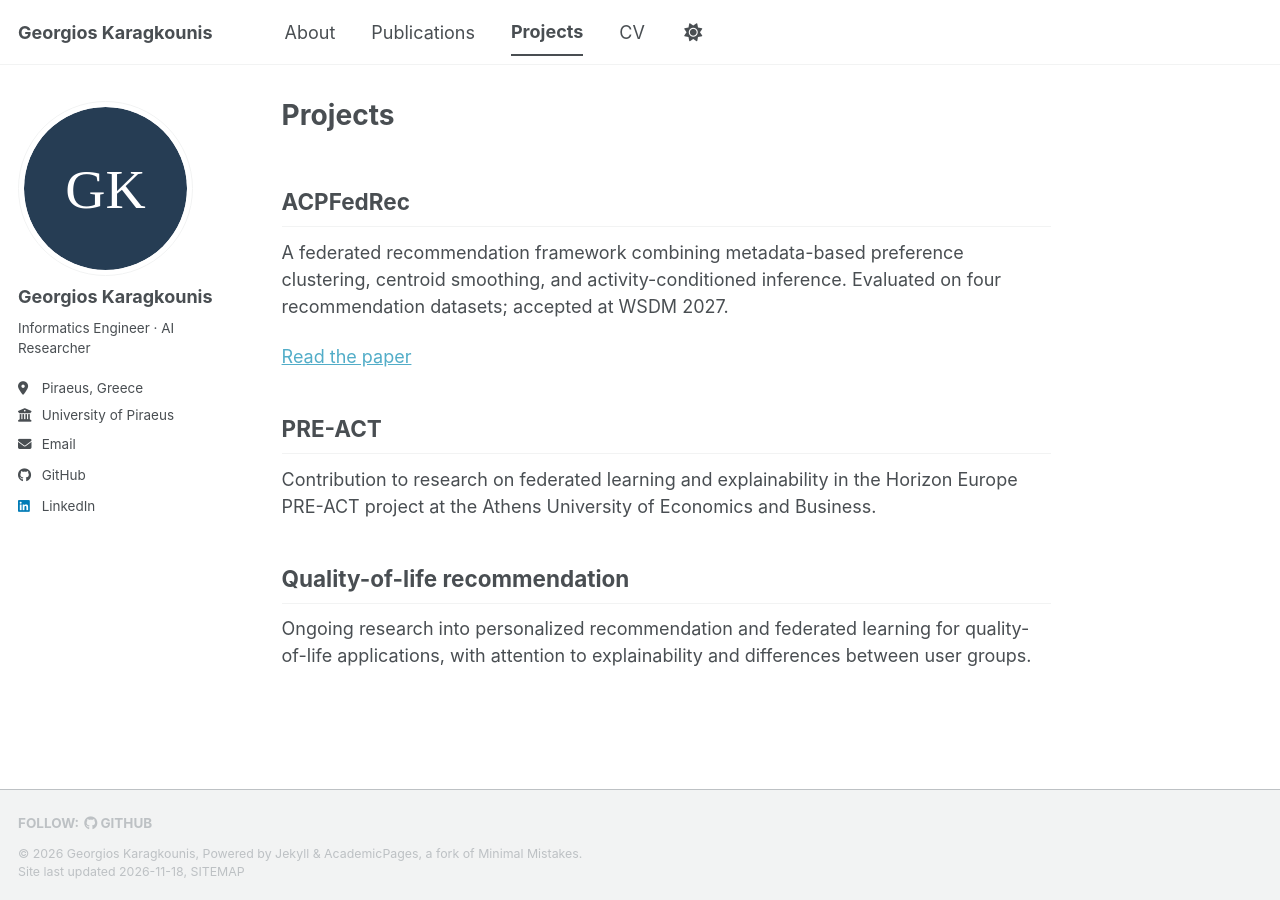
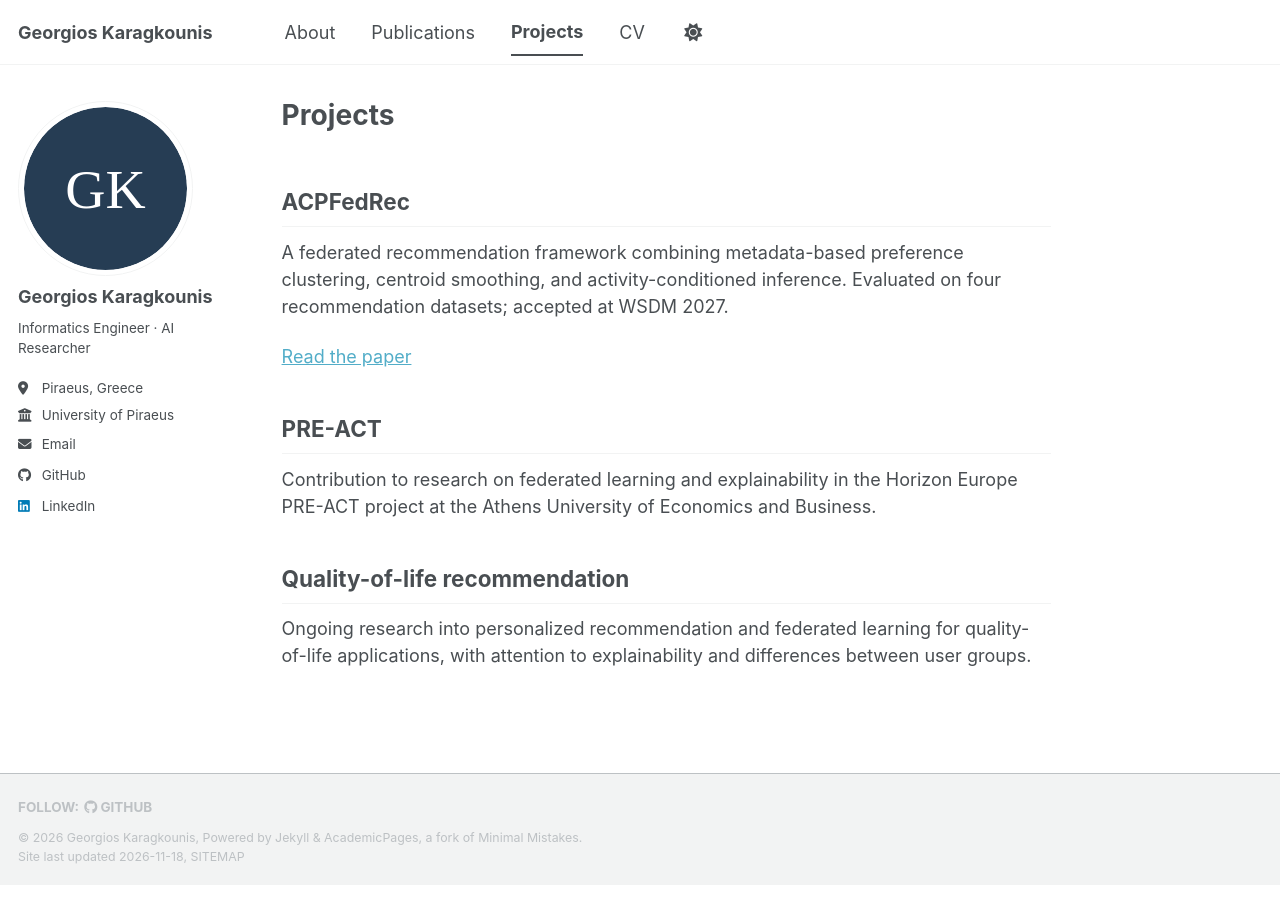
Before and after one commit to georgekaragounis/gkaragounis.github.io, a Jekyll site: the page built from _pages/projects.md, in a window 1280 px wide. Built offline with Jekyll 4.4.1, drawn with Linux system fonts in a browser that asks for light colours; a script bundle is joined from its source files by our own code; a style sheet for code colours, icons or effects is not loaded.

Commit message:
Keep footer in document flow so it never covers publication content

```diff
--- a/_sass/layout/_footer.scss
+++ b/_sass/layout/_footer.scss
@@ -17,9 +17,9 @@
   /* keep footer in normal document flow so custom widgets do not overlap content */
   height: auto;
 
-  /* keep the footer on the bottom of the page */
-  position: fixed;
-  bottom: 0;
+  /* Keep the footer after the content at every screen size. */
+  position: relative;
+  bottom: auto;
 
   -webkit-animation: intro 0.3s both;
           animation: intro 0.3s both;
```
